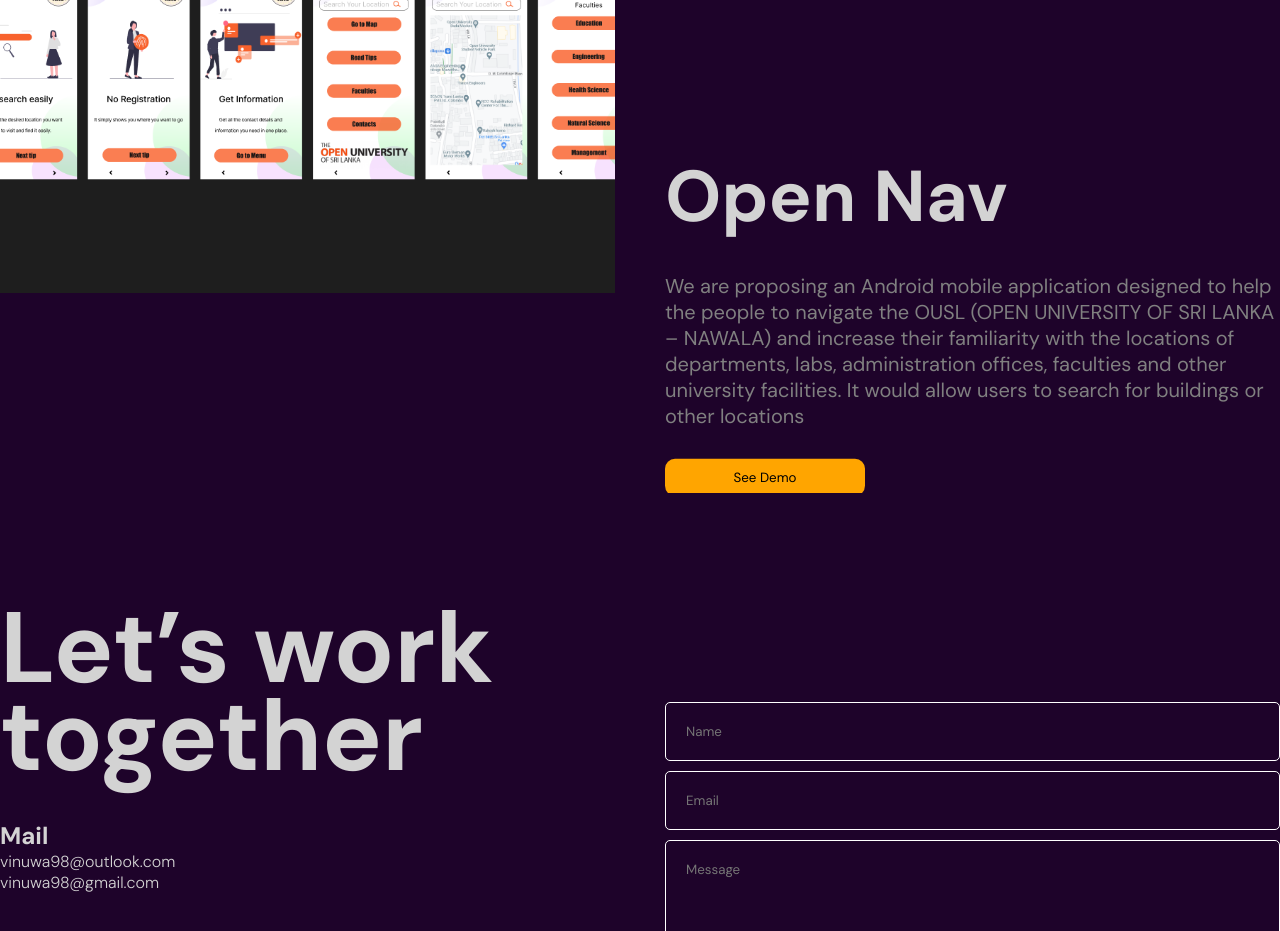
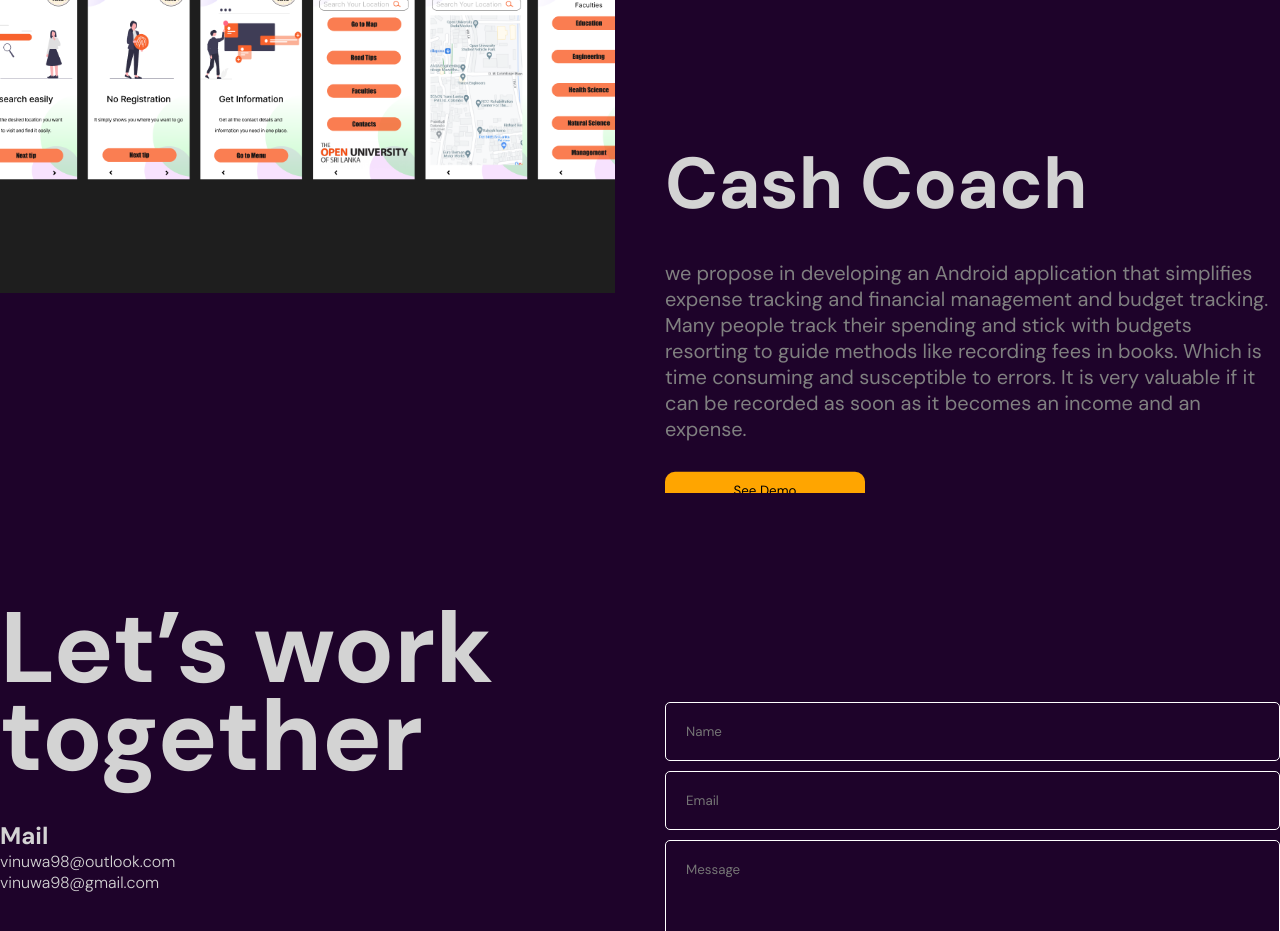
Before and after one commit to vinuwa98/vite-react-deploy, a React (Vite) app: page / in a window 1280 px wide. Shown: the part 7660-8591 px from the top of the page. Built offline with nearby package versions, Linux system fonts and the light colour scheme.

Commit message:
Update Project

```diff
--- a/src/components/portfolio/Portfolio.jsx
+++ b/src/components/portfolio/Portfolio.jsx
@@ -35,9 +35,9 @@ const items = [
   },
   {
     id: 6,
-    title: "Open Nav",
+    title: "Cash Coach",
     img: "OpenNav.png",
-    desc: "We are proposing an Android mobile application designed to help the people to navigate the OUSL (OPEN UNIVERSITY OF SRI LANKA – NAWALA) and increase their familiarity with the locations of departments, labs, administration offices, faculties and other university facilities. It would allow users to search for buildings or other locations",
+    desc: "we propose in developing an Android application that simplifies expense tracking and financial management and budget tracking. Many people track their spending and stick with budgets resorting to guide methods like recording fees in books. Which is time consuming and susceptible to errors. It is very valuable if it can be recorded as soon as it becomes an income and an expense.  ",
   },
 ];
 
```
